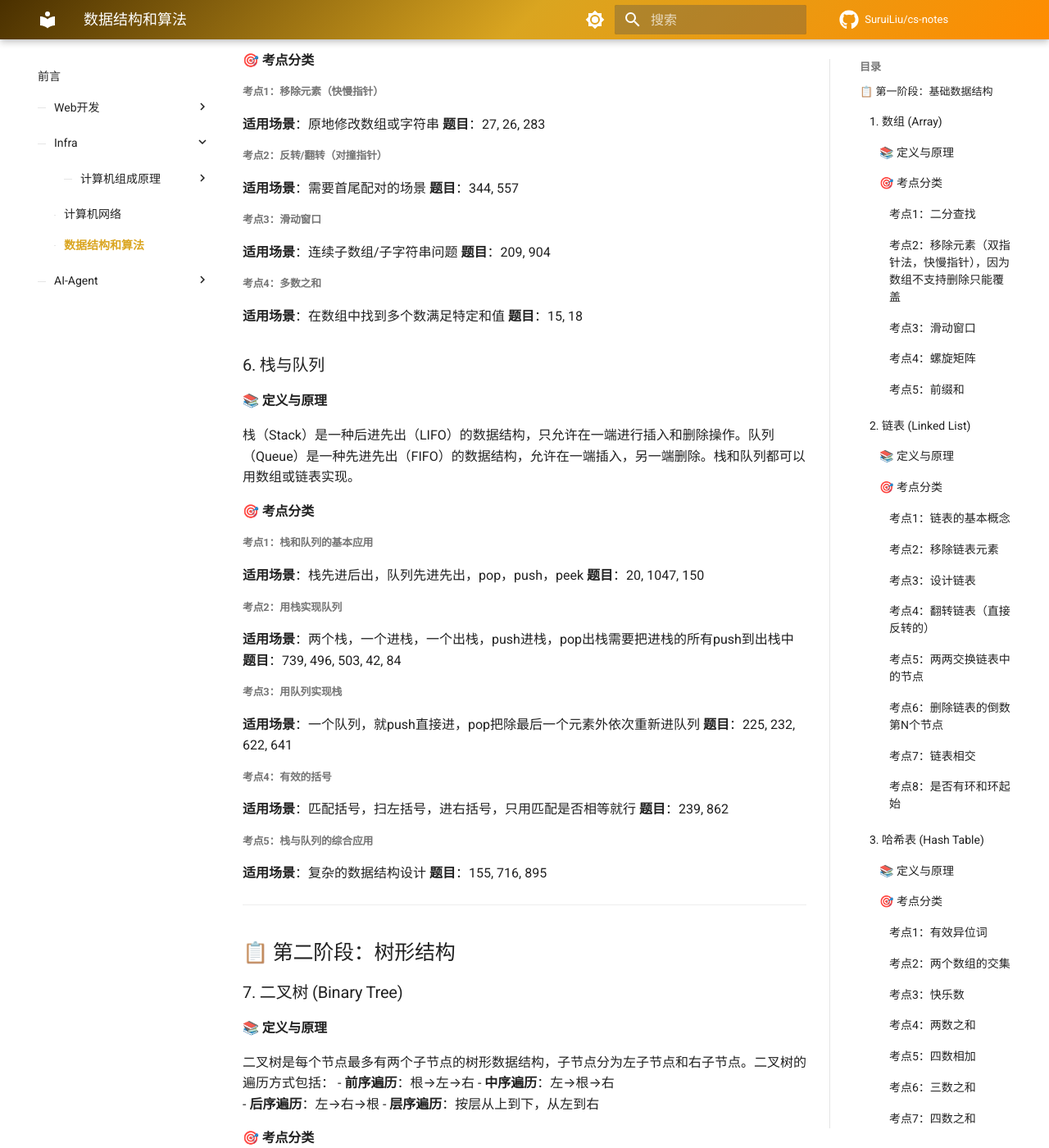
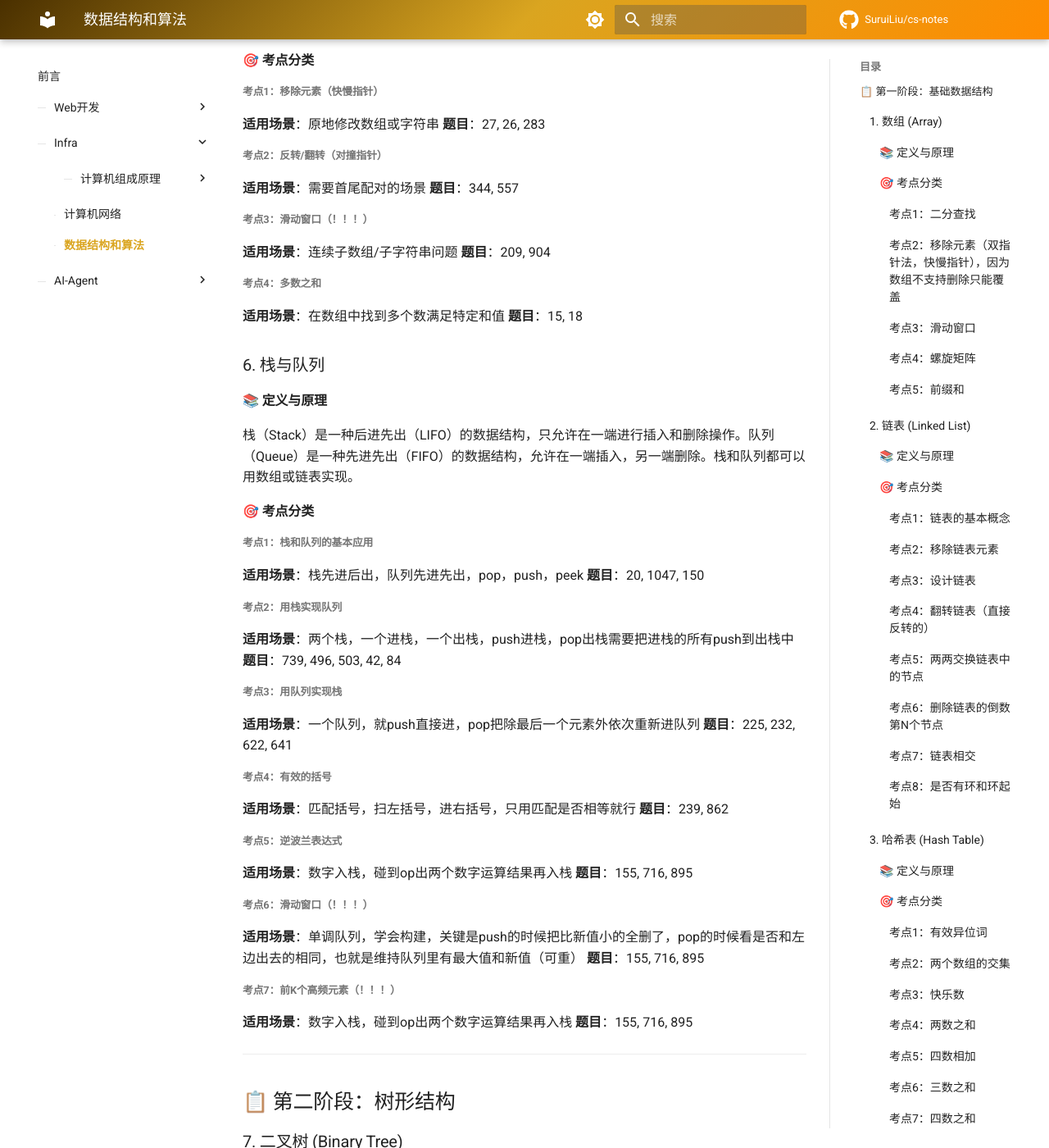
Before and after one commit to SuruiLiu/cs-notes, an MkDocs documentation site: the page built from docs/infra/leetcode/index.md, in a window 1280 px wide and 1400 px high, scrolled down 3721 px. Shown: the whole window at 82% size. Built offline with MkDocs 1.6.1 and Material for MkDocs 9.7.7, drawn with Linux system fonts in a browser that asks for light colours; comment, search, counter and statistics services are not loaded; some of the changed text lies outside the part shown.

Commit message:
feat: finish stack

```diff
--- a/docs/infra/leetcode/index.md
+++ b/docs/infra/leetcode/index.md
@@ -142,7 +142,7 @@ while(cur) {
 **适用场景**：还是整体翻转，再翻转内部切片
 **题目**：剑指Offer58-II
 
-##### 考点5：strStr()
+##### 考点5：strStr()（！！！）
 **适用场景**：KMP
 KMP的主要思想是当出现字符串不匹配时，可以知道一部分之前已经匹配的文本内容，可以利用这些信息避免从头再去做匹配了。
 前缀表：记录下标i之前（包括i）的字符串中，有多大长度的相同前缀后缀。
@@ -163,7 +163,7 @@ KMP的主要思想是当出现字符串不匹配时，可以知道一部分之
 **适用场景**：需要首尾配对的场景
 **题目**：344, 557
 
-##### 考点3：滑动窗口
+##### 考点3：滑动窗口（！！！）
 **适用场景**：连续子数组/子字符串问题
 **题目**：209, 904
 
@@ -194,8 +194,16 @@ KMP的主要思想是当出现字符串不匹配时，可以知道一部分之
 **适用场景**：匹配括号，扫左括号，进右括号，只用匹配是否相等就行
 **题目**：239, 862
 
-##### 考点5：栈与队列的综合应用
-**适用场景**：复杂的数据结构设计
+##### 考点5：逆波兰表达式
+**适用场景**：数字入栈，碰到op出两个数字运算结果再入栈
+**题目**：155, 716, 895
+
+##### 考点6：滑动窗口（！！！）
+**适用场景**：单调队列，学会构建，关键是push的时候把比新值小的全删了，pop的时候看是否和左边出去的相同，也就是维持队列里有最大值和新值（可重）
+**题目**：155, 716, 895
+
+##### 考点7：前k个高频元素（！！！）
+**适用场景**：数字入栈，碰到op出两个数字运算结果再入栈
 **题目**：155, 716, 895
 
 ---
```
